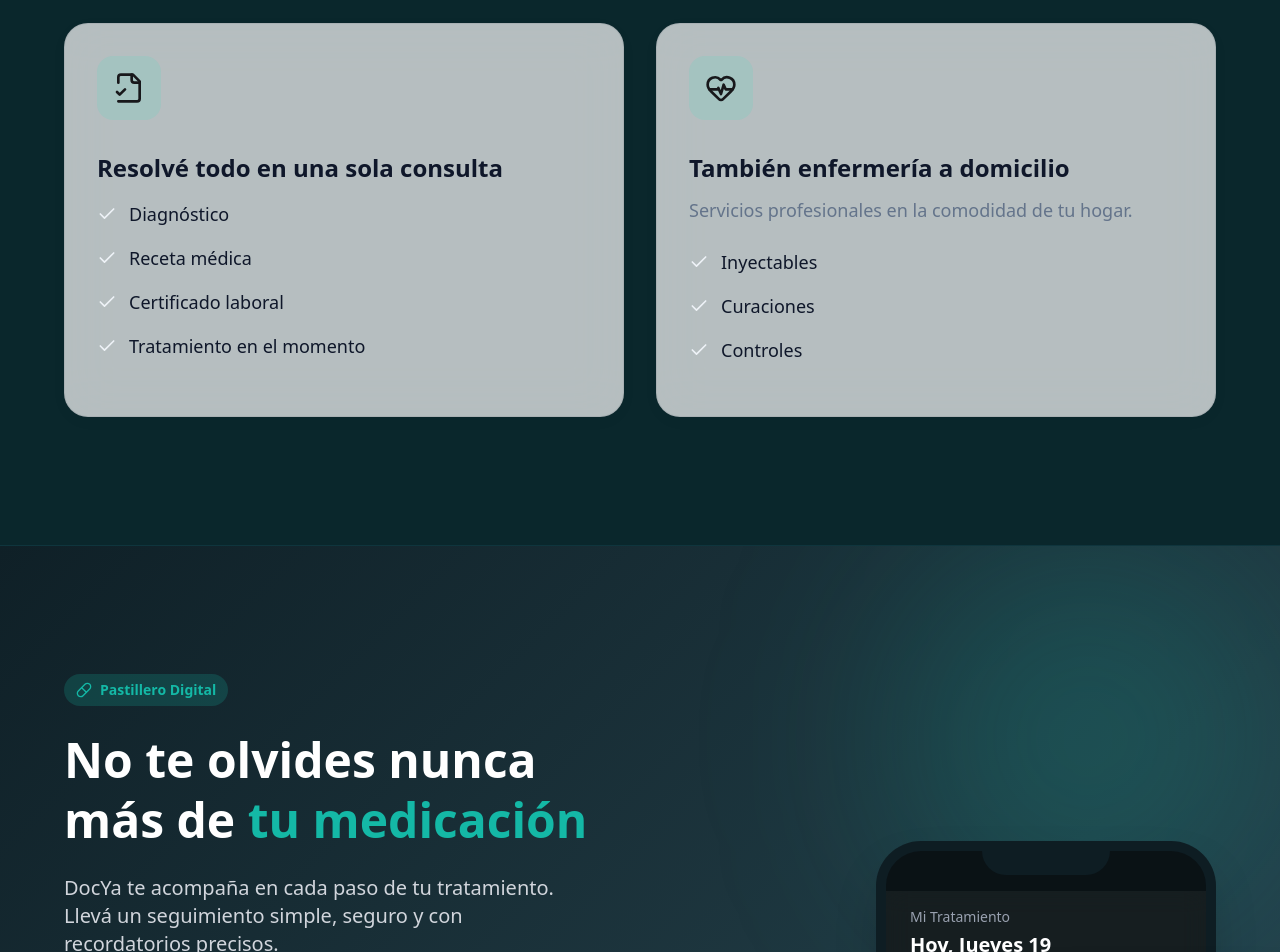
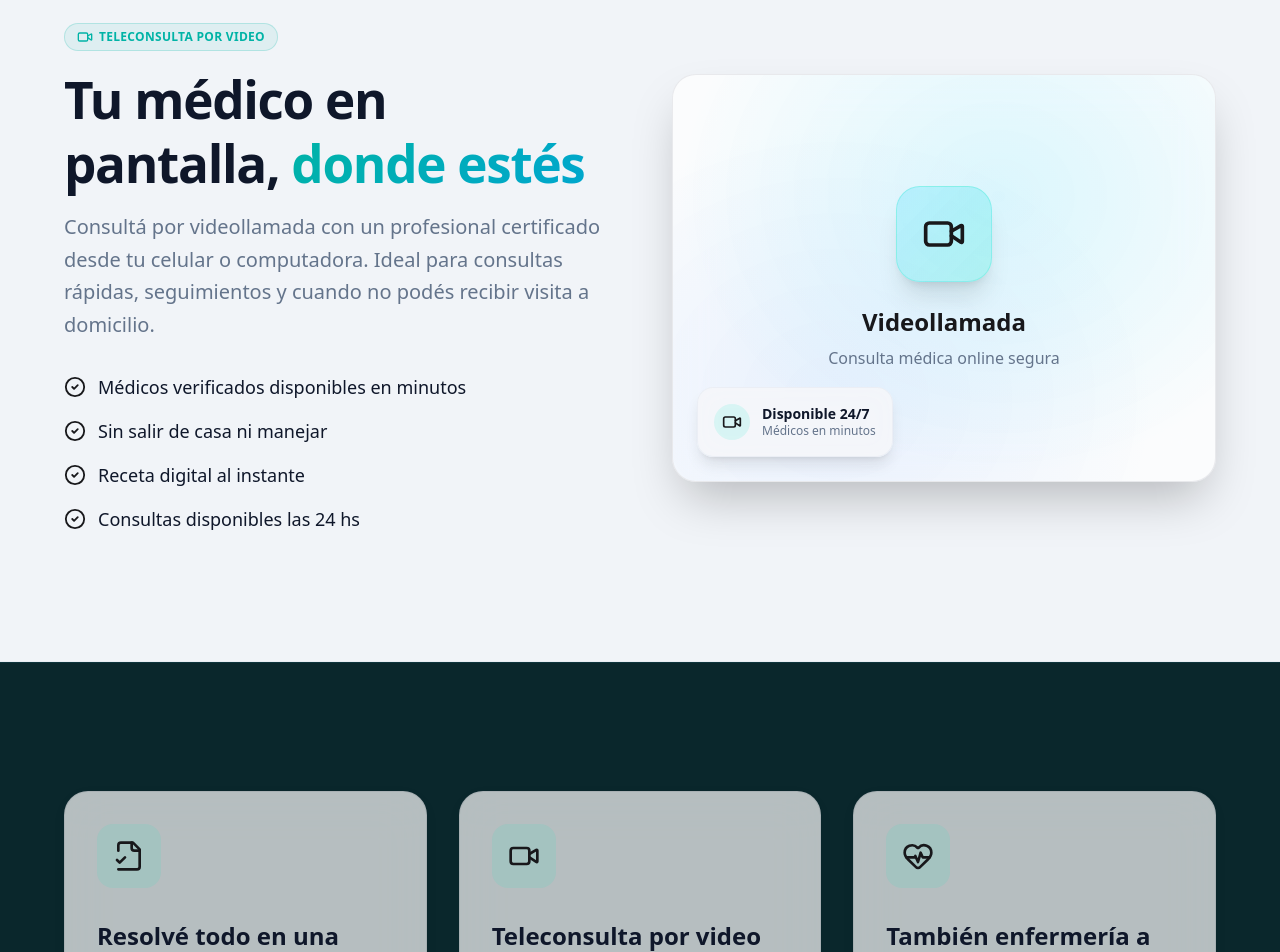
Before and after one commit to facu1391/DocYA, a Next.js app: page / in a window 1280 px wide. Shown: the part 3600-4552 px from the top of the page. Built offline with nearby package versions, Linux system fonts and the light colour scheme; no server answers.

Commit message:
Landing: agregar TeleconsultaSection y teleconsulta en ResolucionSection

```diff
--- a/src/app/page.tsx
+++ b/src/app/page.tsx
@@ -3,6 +3,7 @@ import Hero from "@/components/landing-public/nueva-landing/Hero";
 import IASection from "@/components/landing-public/nueva-landing/IASection";
 import GeoSection from "@/components/landing-public/nueva-landing/GeoSection";
 import DomicilioSection from "@/components/landing-public/nueva-landing/DomicilioSection";
+import TeleconsultaSection from "@/components/landing-public/nueva-landing/TeleconsultaSection";
 import ResolucionSection from "@/components/landing-public/nueva-landing/ResolucionSection";
 import PastilleroSection from "@/components/landing-public/nueva-landing/PastilleroSection";
 import BeneficiosSection from "@/components/landing-public/nueva-landing/BeneficiosSection";
@@ -20,6 +21,7 @@ export default function Home() {
       <IASection />
       <GeoSection />
       <DomicilioSection />
+      <TeleconsultaSection />
       <ResolucionSection />
       <PastilleroSection />
       <BeneficiosSection />
--- a/src/components/landing-public/nueva-landing/ResolucionSection.tsx
+++ b/src/components/landing-public/nueva-landing/ResolucionSection.tsx
@@ -1,12 +1,12 @@
 // src/components/landing-public/nueva-landing/ResolucionSection.tsx
-import { FileCheck2, HeartPulse, Check } from "lucide-react";
+import { FileCheck2, HeartPulse, Check, Video } from "lucide-react";
 import ScrollReveal from "./ScrollReveal";
 
 export default function ResolucionSection() {
   return (
     <section className="dark-section py-32">
       <div className="mx-auto w-full max-w-[1200px] px-6">
-        <div className="grid grid-cols-1 gap-8 md:grid-cols-2">
+        <div className="grid grid-cols-1 gap-8 md:grid-cols-3">
           <ScrollReveal>
             <div className="glass-card flex h-full flex-col">
               <div
@@ -36,6 +36,32 @@ export default function ResolucionSection() {
                 className="mb-8 flex h-16 w-16 items-center justify-center rounded-2xl"
                 style={{ background: "rgba(10, 230, 199, 0.1)", color: "var(--primary)" }}
               >
+                <Video size={32} />
+              </div>
+
+              <h3 className="mb-3 text-2xl font-bold">Teleconsulta por video</h3>
+
+              <p className="text-text-muted mb-6 text-lg">
+                Consultá con un médico desde tu celular o computadora, sin salir de casa.
+              </p>
+
+              <ul className="flex flex-col gap-4">
+                {["Receta digital al instante", "Disponible 24/7", "Sin esperas"].map((item) => (
+                  <li key={item} className="flex items-center gap-3 text-lg font-medium">
+                    <Check size={20} style={{ color: "var(--accent)" }} className="shrink-0" />
+                    {item}
+                  </li>
+                ))}
+              </ul>
+            </div>
+          </ScrollReveal>
+
+          <ScrollReveal delay={0.3}>
+            <div className="glass-card flex h-full flex-col">
+              <div
+                className="mb-8 flex h-16 w-16 items-center justify-center rounded-2xl"
+                style={{ background: "rgba(10, 230, 199, 0.1)", color: "var(--primary)" }}
+              >
                 <HeartPulse size={32} />
               </div>
 
--- /dev/null
+++ b/src/components/landing-public/nueva-landing/TeleconsultaSection.tsx
@@ -0,0 +1,107 @@
+// src/components/landing-public/nueva-landing/TeleconsultaSection.tsx
+import { CheckCircle2, Video } from "lucide-react";
+import ScrollReveal from "./ScrollReveal";
+
+const features = [
+  "Médicos verificados disponibles en minutos",
+  "Sin salir de casa ni manejar",
+  "Receta digital al instante",
+  "Consultas disponibles las 24 hs",
+];
+
+export default function TeleconsultaSection() {
+  return (
+    <section
+      id="teleconsulta"
+      className="py-32 bg-secondary/50 dark:bg-secondary/10 border-y border-border/50"
+    >
+      <div className="mx-auto grid w-full max-w-[1200px] grid-cols-1 items-center gap-16 px-6 md:grid-cols-2">
+        {/* Texto primero en mobile, segundo en desktop */}
+        <ScrollReveal className="order-2 md:order-1">
+          <div className="badge-trusted mb-4 w-fit">
+            <Video size={16} />
+            TELECONSULTA POR VIDEO
+          </div>
+          <h2 className="section-title mb-4">
+            Tu médico en pantalla,{" "}
+            <span className="highlight-text">donde estés</span>
+          </h2>
+
+          <p className="text-text-muted mb-8 text-xl leading-relaxed">
+            Consultá por videollamada con un profesional certificado desde tu celular o computadora. Ideal para consultas rápidas, seguimientos y cuando no podés recibir visita a domicilio.
+          </p>
+
+          <ul className="flex flex-col gap-4">
+            {features.map((feature) => (
+              <li key={feature} className="flex items-center gap-3">
+                <CheckCircle2
+                  size={22}
+                  className="shrink-0"
+                  style={{ color: "var(--primary)" }}
+                />
+                <span className="text-lg font-medium">{feature}</span>
+              </li>
+            ))}
+          </ul>
+        </ScrollReveal>
+
+        {/* Card visual */}
+        <ScrollReveal delay={0.15} className="order-1 md:order-2">
+          <div className="glass-card relative flex aspect-[4/3] flex-col items-center justify-center overflow-hidden rounded-3xl shadow-2xl">
+            {/* Fondo degradado */}
+            <div
+              className="absolute inset-0"
+              style={{
+                background:
+                  "radial-gradient(ellipse at 60% 30%, rgba(0,210,255,0.13) 0%, transparent 70%), radial-gradient(ellipse at 30% 80%, rgba(58,134,255,0.10) 0%, transparent 60%)",
+              }}
+            />
+
+            {/* Ícono central */}
+            <div
+              className="relative z-10 mb-6 flex h-24 w-24 items-center justify-center rounded-3xl shadow-xl"
+              style={{
+                background:
+                  "linear-gradient(135deg, rgba(0,210,255,0.18) 0%, rgba(10,230,199,0.22) 100%)",
+                border: "1px solid rgba(10,230,199,0.25)",
+              }}
+            >
+              <Video size={44} style={{ color: "var(--primary)" }} />
+            </div>
+
+            <p
+              className="relative z-10 text-center text-2xl font-bold"
+              style={{ color: "var(--primary)" }}
+            >
+              Videollamada
+            </p>
+            <p className="relative z-10 mt-2 text-center text-text-muted">
+              Consulta médica online segura
+            </p>
+
+            {/* Badge inferior */}
+            <div className="absolute bottom-6 left-6 flex items-center gap-3 rounded-2xl border border-border/50 bg-background/90 p-4 shadow-lg backdrop-blur-md">
+              <div
+                className="rounded-full p-2"
+                style={{
+                  background: "rgba(10,230,199,0.12)",
+                  color: "var(--primary)",
+                }}
+              >
+                <Video size={20} />
+              </div>
+              <div>
+                <p className="m-0 text-sm font-bold leading-tight">
+                  Disponible 24/7
+                </p>
+                <p className="m-0 text-xs text-text-muted">
+                  Médicos en minutos
+                </p>
+              </div>
+            </div>
+          </div>
+        </ScrollReveal>
+      </div>
+    </section>
+  );
+}
```
